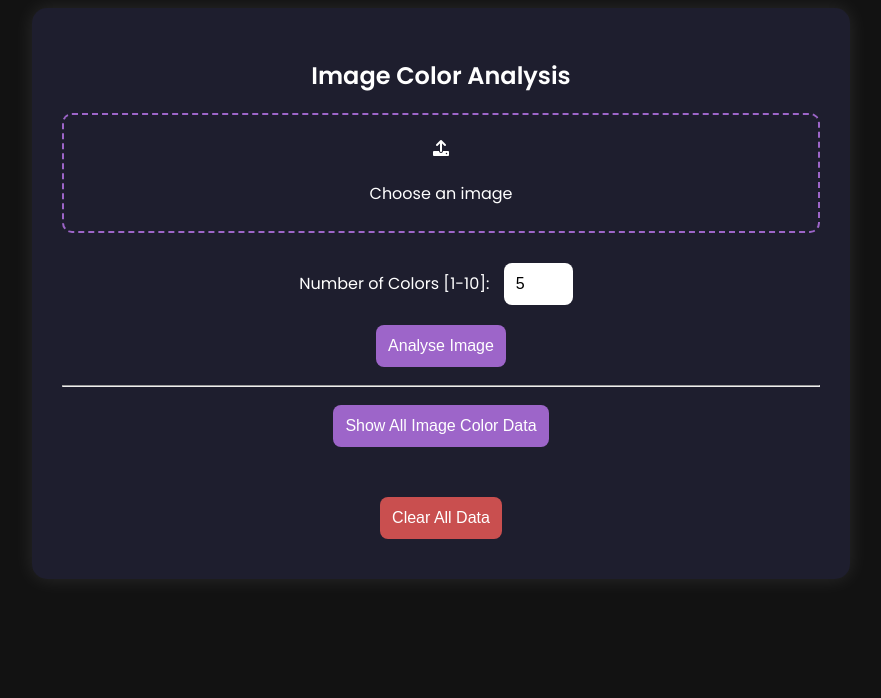
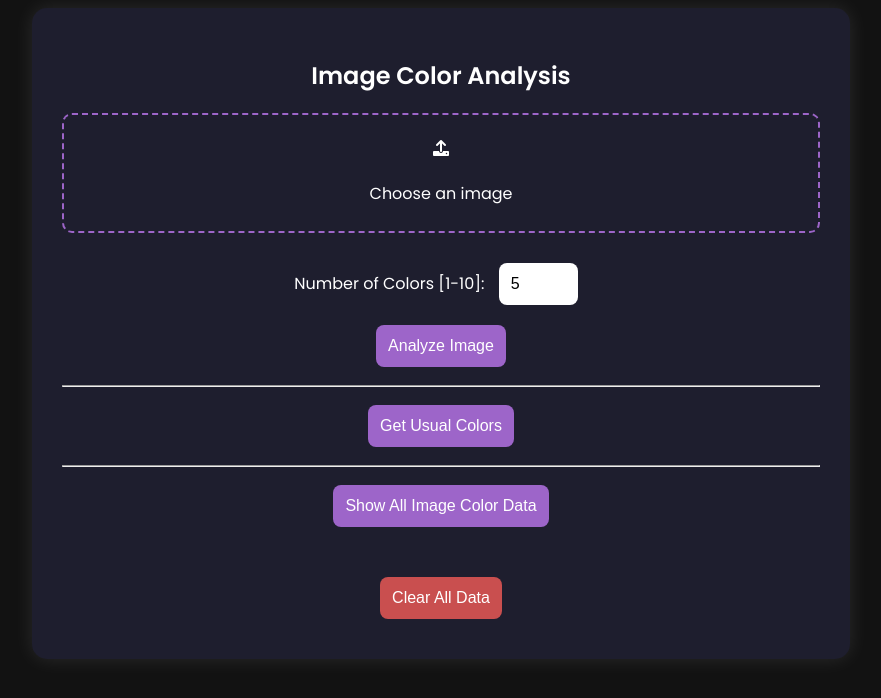
Before and after one commit to naznajmuddin/color_analyzer, a Flask app: page / in a window 1280 px wide. Shown: the top 698 px of the page, without its empty margins (199-1080 px from the left). Run offline with Flask 3, Linux system fonts and the light colour scheme.

Commit message:
reset params
Signed-off-by: nazwa <naznajmuddin@gmail.com>

```diff
--- a/color_data.json
+++ b/color_data.json
@@ -1,12 +1,10 @@
 {
     "Test_SEL-BgnstRxBgnstD.jpg": [
         "#ed98ed",
-        "#f1a7f1",
+        "#bc80d9",
         "#f3bff5",
-        "#b97dd7",
-        "#c48bdf",
-        "#e3afea",
-        "#e887e6"
+        "#f2a7f1",
+        "#cd8fe1"
     ],
     "Test_SEL-BgnstRxNewD.jpg": [
         "#de7ae2",
--- a/templates/index.html
+++ b/templates/index.html
@@ -103,9 +103,9 @@
             </label>
             <div>
                 <label for="num_colors">Number of Colors [1-10]:</label>
-                <input type="number" id="num_colors" name="num_colors" min="1" max="7" value="5">
+                <input type="number" id="num_colors" name="num_colors" min="1" max="10" value="5">
             </div>
-            <button type="submit">Analyse Image</button>
+            <button type="submit">Analyze Image</button>
         </form>
 
         <div id="progress-container">
@@ -113,12 +113,15 @@
         </div>
 
         <div id="result"></div>
+        <hr>
+        <button onclick="getUsualColors()">Get Usual Colors</button>
+        <div id="usual-result"></div>
 
         <hr>
-        <button onclick="showImageColorTable()">Show All Image Color Data</button>
-        <div id="image-color-table" style="margin-top: 30px;"></div>
+    <button onclick="showImageColorTable()">Show All Image Color Data</button>
+    <div id="image-color-table" style="margin-top: 30px;"></div>
 
-        <button onclick="clearImageColorData()" style="background-color: #c94f4f;">Clear All Data</button>
+    <button onclick="clearImageColorData()" style="background-color: #c94f4f;">Clear All Data</button>
 
 
     </div>
@@ -169,6 +172,8 @@
                     });
 
                     resultHTML += `</div>
+               <button type="button" id="download-pdf" data-filename="${response.filename}">Download PDF Report</button>
+               <button type="button" onclick="window.open('/view_result/${response.filename}', '_blank')">View in New Tab</button>`;
 
                     document.getElementById("result").innerHTML = resultHTML;
 
```
